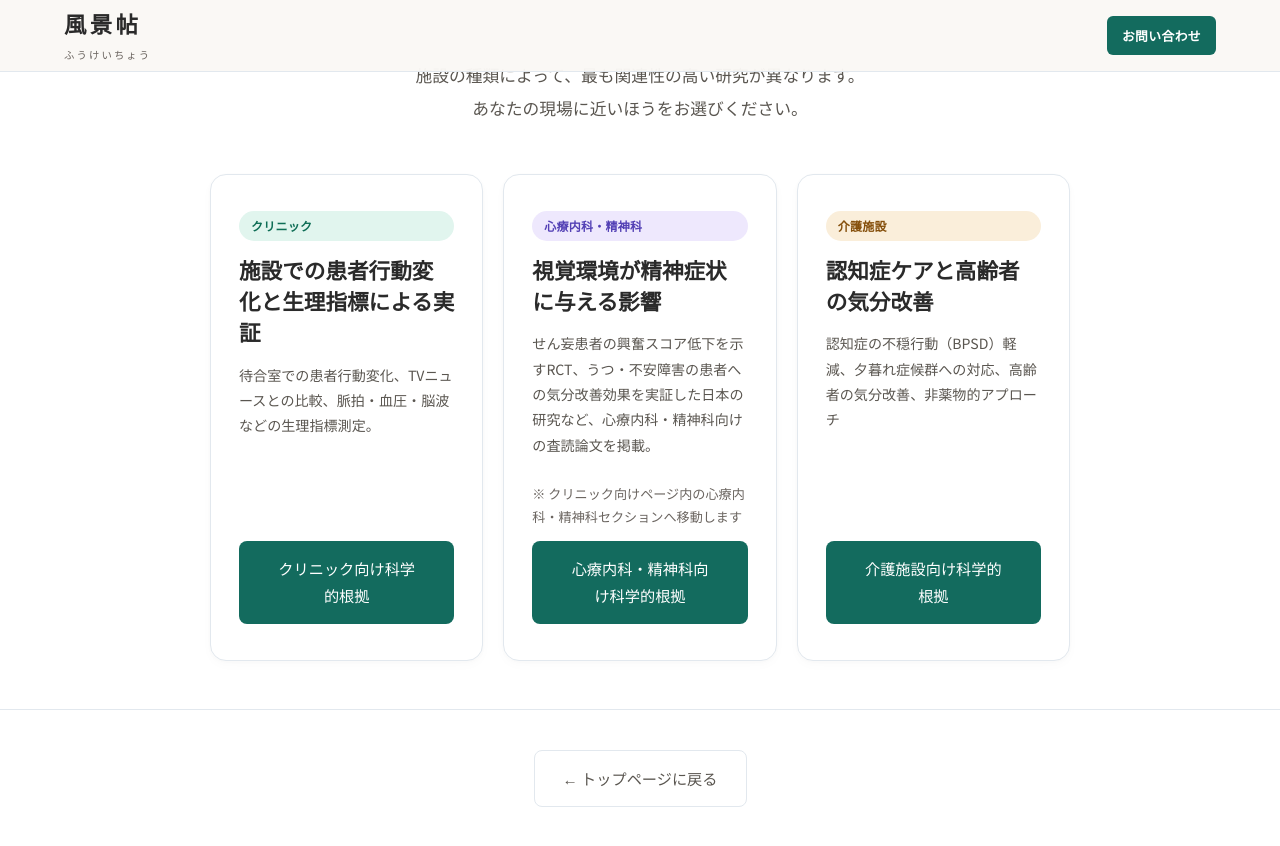
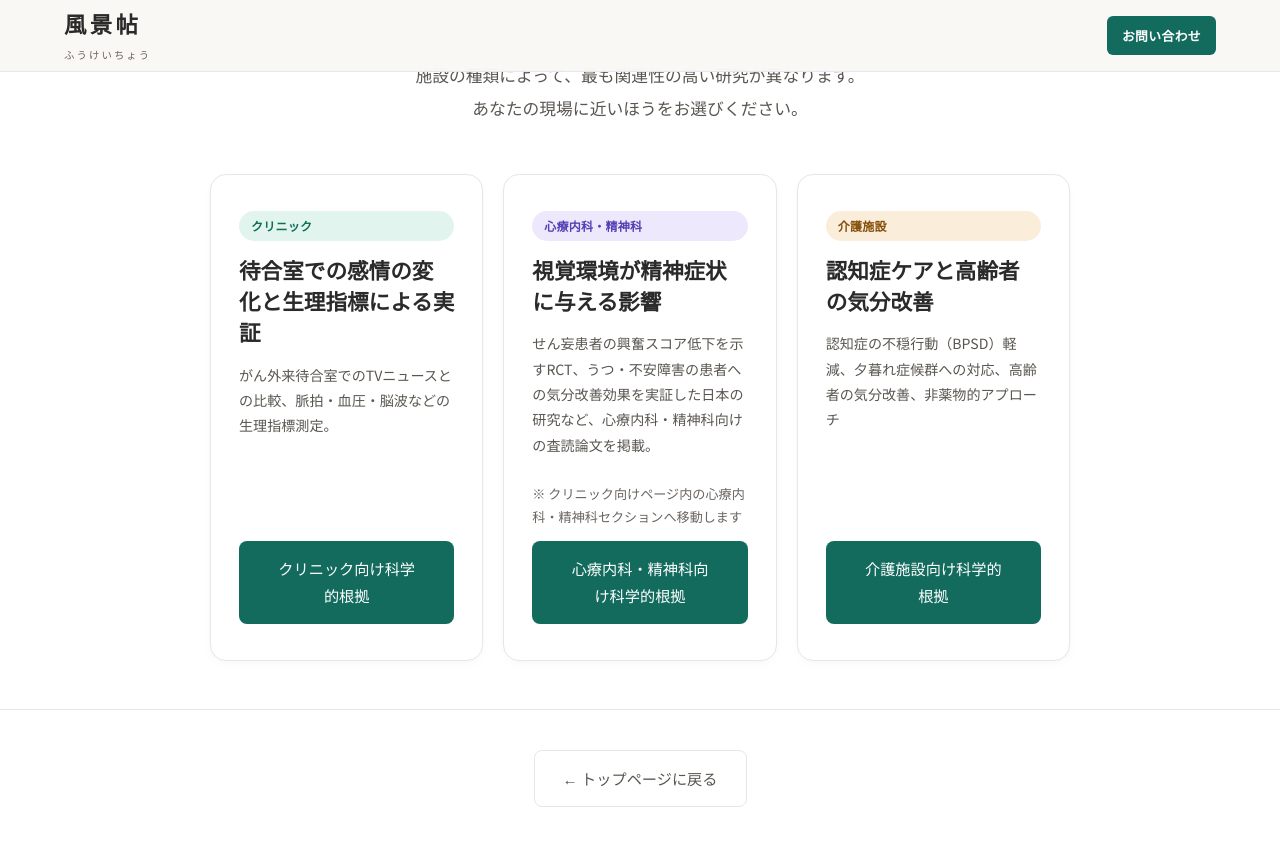
Before and after one commit to dr836gnypeq-ctrl/fukeichou-site, a Jekyll site: the page built from evidence.html, in a window 1280 px wide and 900 px high, scrolled down 491 px. Shown: the top 846 px of the window. Built offline with Jekyll 4.4.1, drawn with Linux system fonts in a browser that asks for light colours; nearby versions of some CDN libraries.

Commit message:
evidence.html: クリニック向けルーティングカードから「患者行動変化」を除去
典拠だったNanda 2012はPh.4で削除済みのため、「待合室での感情の変化と
生理指標による実証」（Halámek・曽我部の実内容）へ整合。

Co-Authored-By: Claude Opus 4.8 <noreply@anthropic.com>

```diff
--- a/evidence.html
+++ b/evidence.html
@@ -23,8 +23,8 @@ description: 待合室での自然映像の効果に関する科学的根拠。
 <div class="ev-route-grid">
 <a href="{{ '/evidence/clinic/' | relative_url }}" class="ev-route-card">
 <span class="ev-cat-pill ev-cat-pill--clinic">クリニック</span>
-<h3>施設での患者行動変化と生理指標による実証</h3>
-<p>待合室での患者行動変化、TVニュースとの比較、脈拍・血圧・脳波などの生理指標測定。</p>
+<h3>待合室での感情の変化と生理指標による実証</h3>
+<p>がん外来待合室でのTVニュースとの比較、脈拍・血圧・脳波などの生理指標測定。</p>
 <span class="btn btn-primary">クリニック向け科学的根拠</span>
 </a>
 <a href="{{ '/evidence/clinic/' | relative_url }}#mental" class="ev-route-card">
```
